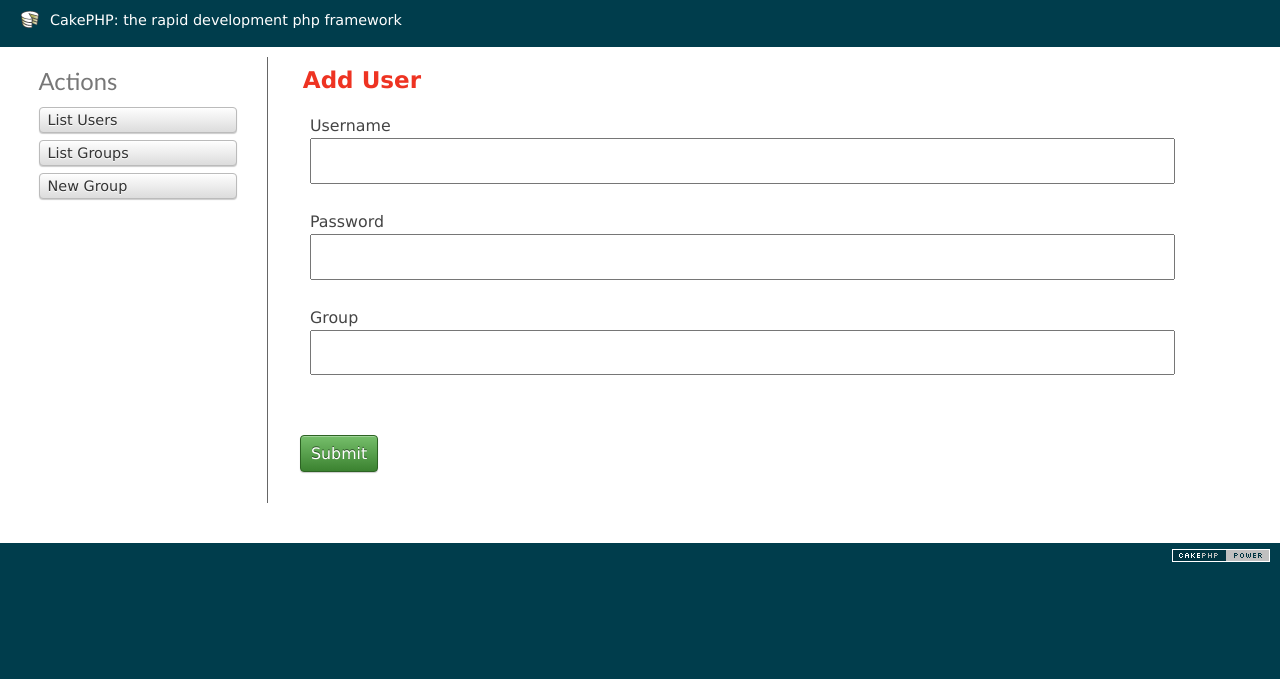
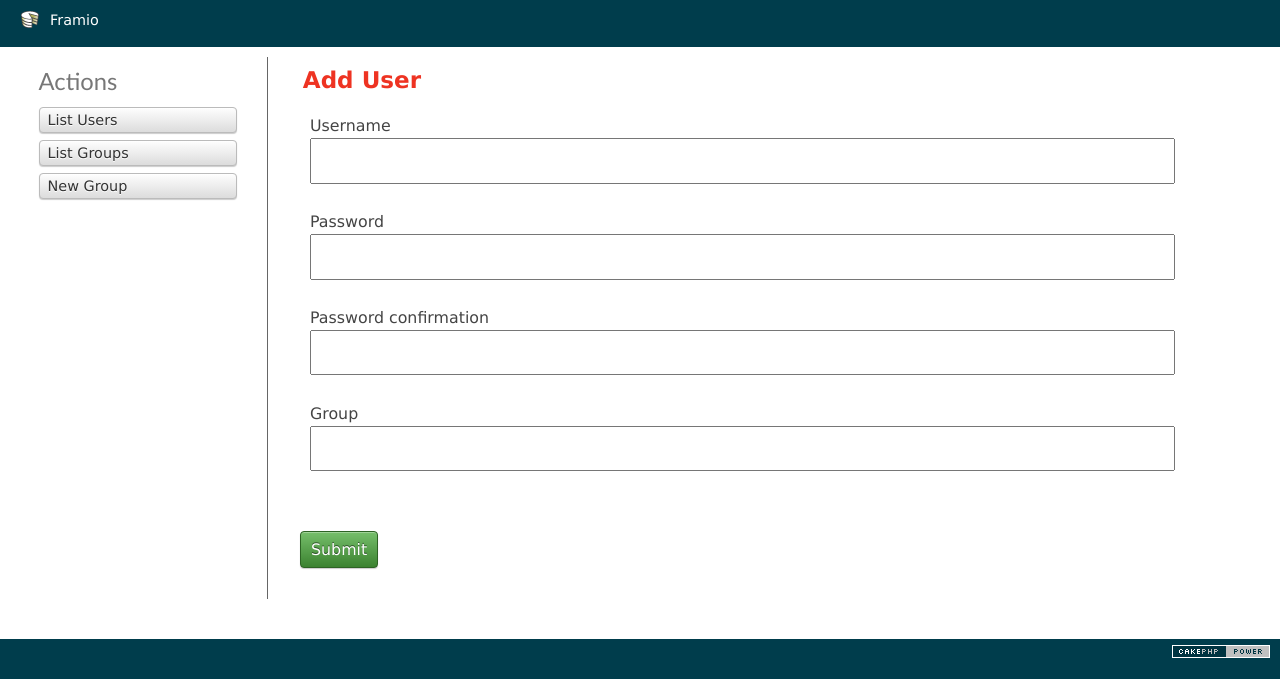
Before and after one commit to abdgemei/framio, a CakePHP app: the page made by app/View/Users/add.ctp in a window 1280 px wide. Shown: the top 679 px of the page. Run offline with PHP 8.4 and a stand-in for CakePHP, Linux system fonts and the light colour scheme; the template is opened without the code that fills it, so the values that code supplies are empty; form fields are guessed from the names that the template uses; some libraries are stand-ins or nearby versions.

```diff
--- a/app/Controller/UsersController.php
+++ b/app/Controller/UsersController.php
@@ -67,6 +67,7 @@ class UsersController extends AppController {
  * @return void
  */
 	public function edit($id = null) {
+	    //pr($this->User); die;
 		if (!$this->User->exists($id)) {
 			throw new NotFoundException(__('Invalid user'));
 		}
@@ -81,6 +82,7 @@ class UsersController extends AppController {
 			$options = array('conditions' => array('User.' . $this->User->primaryKey => $id));
 			$this->request->data = $this->User->find('first', $options);
 		}
+
 		$groups = $this->User->Group->find('list');
 		$this->set(compact('groups'));
 	}
--- a/app/View/Layouts/default.ctp
+++ b/app/View/Layouts/default.ctp
@@ -17,7 +17,7 @@
  * @license       MIT License (http://www.opensource.org/licenses/mit-license.php)
  */
 
-$cakeDescription = __d('cake_dev', 'CakePHP: the rapid development php framework');
+$cakeDescription = __d('cake_dev', 'Framio');
 ?>
 <!DOCTYPE html>
 <html>
@@ -40,7 +40,7 @@ $cakeDescription = __d('cake_dev', 'CakePHP: the rapid development php framework
 <body>
 	<div id="container">
 		<div id="header">
-			<h1><?php echo $this->Html->link($cakeDescription, 'http://cakephp.org'); ?></h1>
+			<h1><?php echo $this->Html->link($cakeDescription, 'http://framio.dev'); ?></h1>
 		</div>
 		<div id="content">
 
--- a/app/View/Users/add.ctp
+++ b/app/View/Users/add.ctp
@@ -5,6 +5,7 @@
 	<?php
 		echo $this->Form->input('username');
 		echo $this->Form->input('password');
+		echo $this->Form->input('password_confirmation', array('type' => 'password'));
 		echo $this->Form->input('group');
 	?>
 	</fieldset>
--- a/app/View/Users/edit.ctp
+++ b/app/View/Users/edit.ctp
@@ -6,6 +6,7 @@
 		echo $this->Form->input('id');
 		echo $this->Form->input('username');
 		echo $this->Form->input('password');
+        echo $this->Form->input('password_confirmation', array('type' => 'password'));
 		echo $this->Form->input('group');
 	?>
 	</fieldset>
```
Also changed, not shown: app/Model/User.php (+4 -4 lines).
